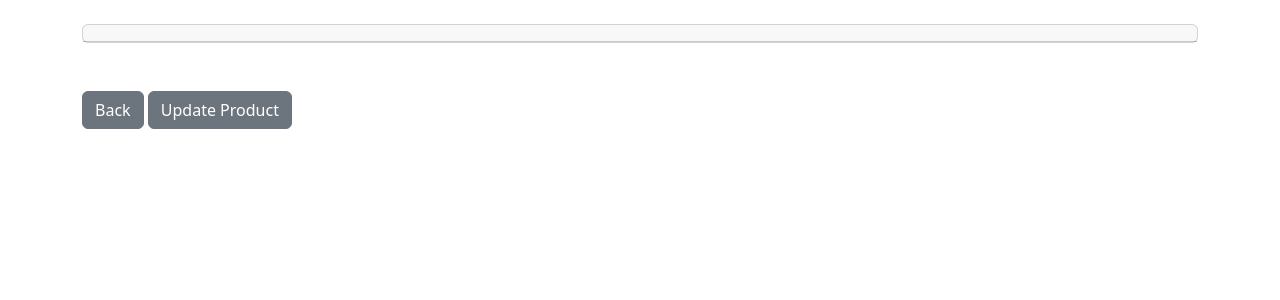
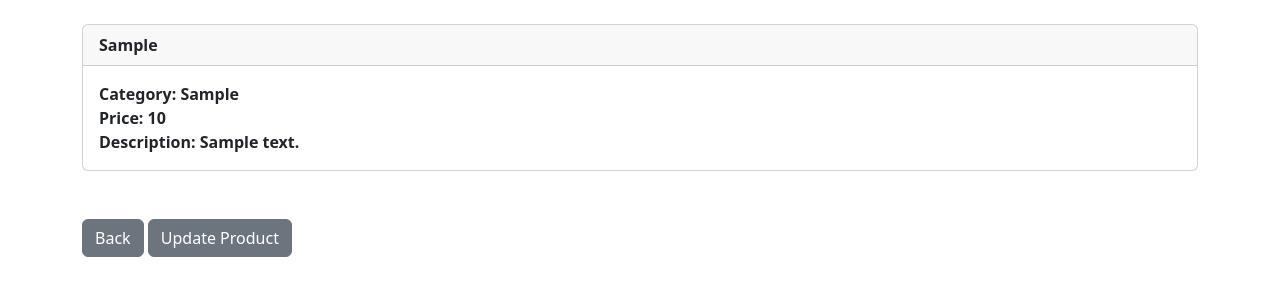
Before and after one commit to RuvarasheMadzime/CRM, a Django app: page /product/1 in a window 1280 px wide. Shown: the part 56-356 px from the top of the page. Run offline with Django 4.2, Linux system fonts and the light colour scheme; a user stored in the database is signed in; tables that the repository leaves empty hold one stand-in row (values such as "Sample post").

Commit message:
Final Project

```diff
--- a/website/templates/product.html
+++ b/website/templates/product.html
@@ -1,12 +1,18 @@
 {% extends 'base.html' %}
 {% block content %}
 <div class="card">
-    <div class="card-header">
-       <strong> {{product_records.id}}
+  <div class="card-header">
+     <strong> {{product_record.ProductType}}
+  </div>
+  <div class="card-body">
+    <p class="card-text">
+      <strong>Category: </strong>{{product_record.category}}<br/>
+      <strong>Price: </strong>{{product_record.price}}<br/>
+      <strong>Description: </strong>{{product_record.description}}<br/>
+    </p>
 
-
-    </div>
   </div>
+</div>
   <br/><br/>
 
   <a href="{% url 'home' %}" class="btn btn-secondary">Back</a>
```
